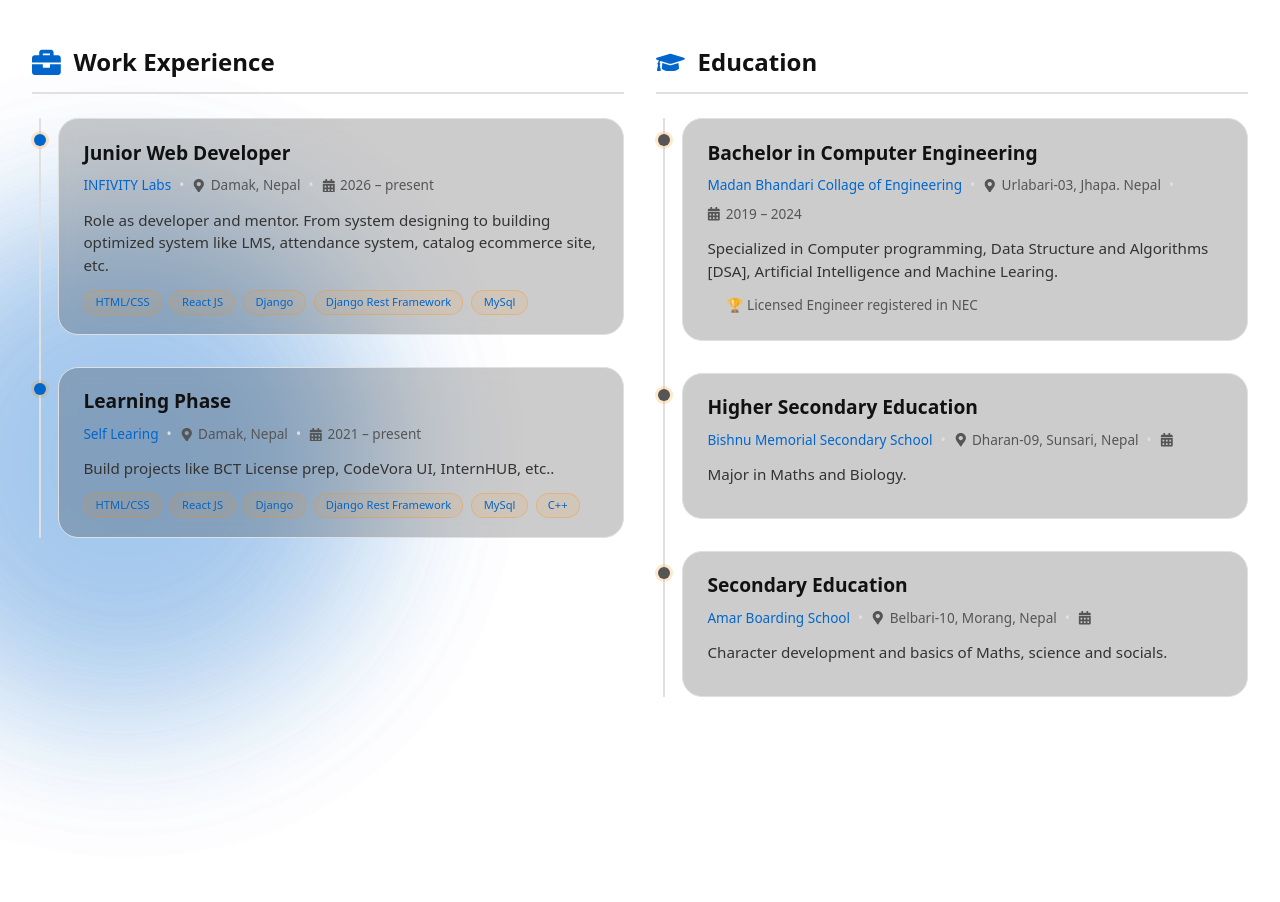
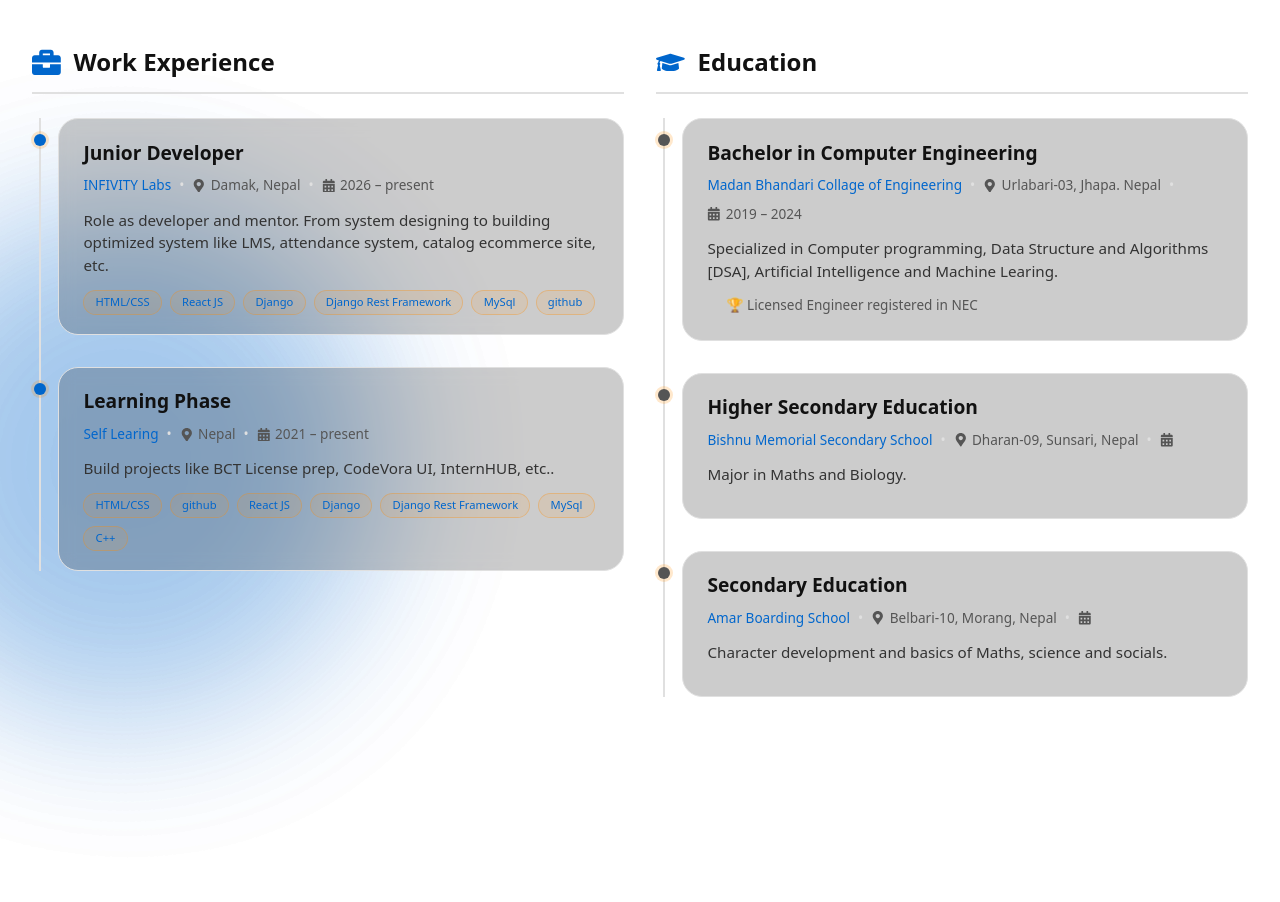
Before and after one commit to Sujan-Rai-426/Er_Sujan1, a React app in the folder Frontend/: page / in a window 1280 px wide. Shown: the part 2058-2960 px from the top of the page. Built offline with nearby package versions, Linux system fonts and the light colour scheme; the HTML template or start-up script is replaced by a standard one.

Commit message:
Update Home_Experience.jsx

```diff
--- a/Frontend/src/home/components/Home_Experience.jsx
+++ b/Frontend/src/home/components/Home_Experience.jsx
@@ -9,20 +9,20 @@ import '../assets/css/Home_Experience.css';
 const experienceData = {
     experiences: [
         {
-            title: "Junior Web Developer",
+            title: "Junior Developer",
             company: "INFIVITY Labs",
             location: "Damak, Nepal",
             period: "2026 – present",
             description: "Role as developer and mentor. From system designing to building optimized system like LMS, attendance system, catalog ecommerce site, etc.",
-            technologies: ["HTML/CSS", "React JS", "Django", "Django Rest Framework", "MySql"]
+            technologies: ["HTML/CSS", "React JS", "Django", "Django Rest Framework", "MySql", "github"]
         },
         {
             title: "Learning Phase",
             company: "Self Learing",
-            location: "Damak, Nepal",
+            location: "Nepal",
             period: "2021 – present",
             description: "Build projects like BCT License prep, CodeVora UI, InternHUB, etc..",
-            technologies: ["HTML/CSS", "React JS", "Django", "Django Rest Framework", "MySql", "C++"]
+            technologies: ["HTML/CSS", "github", "React JS", "Django", "Django Rest Framework", "MySql", "C++"]
         }
     ],
     education: [
```
